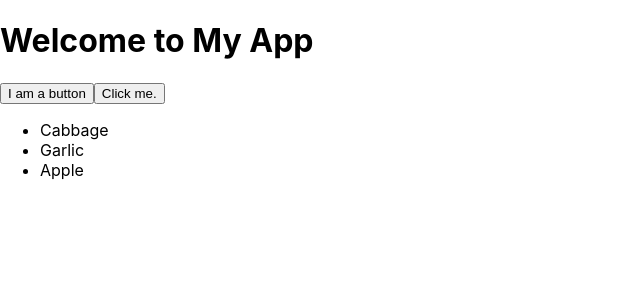
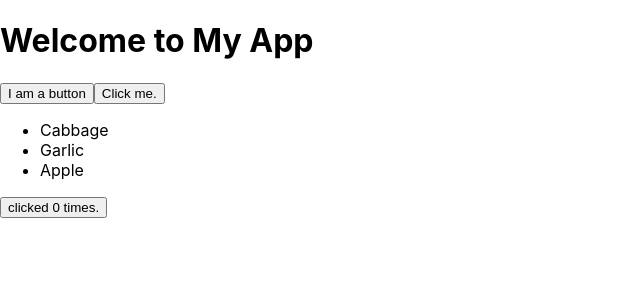
Before and after one commit to Sheddiey/Frontend-mentor-Projects, a React (Create React App) app in the folder my-app/: page / in a window 1280 px wide. Shown: the top 300 px of the page, without its empty margins (0-640 px from the left). Built offline with nearby package versions, Linux system fonts and the light colour scheme.

Commit message:
updating the screen

```diff
--- a/my-app/src/App.js
+++ b/my-app/src/App.js
@@ -1,5 +1,6 @@
 import ListItemsFunction from "./components/ListItems";
 import MyButton from "./components/MyButton";
+import MycounterButton from "./components/MyCounterButton";
 
 export default function MyApp () {
   return (
@@ -7,6 +8,7 @@ export default function MyApp () {
       <h1>Welcome to My App</h1>
       <MyButton/>
       <ListItemsFunction/>
+      <MycounterButton/>
     </div>
   );
 }
--- /dev/null
+++ b/my-app/src/components/MyCounterButton.jsx
@@ -0,0 +1,16 @@
+import { useState } from "react";
+
+function MycounterButton () {
+    const [count, setCount] = useState(0)
+
+    function handleClick2 () {
+        setCount(count + 1);
+    }
+    return (
+        <button onClick={handleClick2}>
+            clicked {count} times.
+        </button>
+    );
+}
+
+export default MycounterButton;
```
